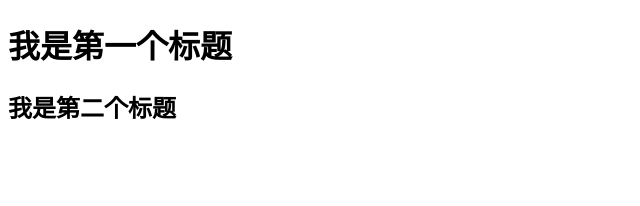
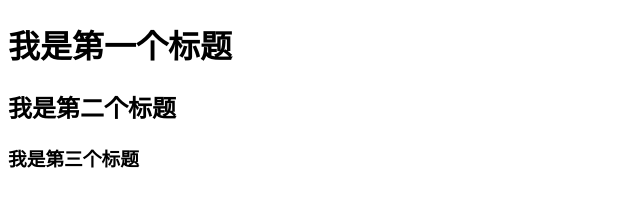
Before and after one commit to xiaoyuAnd/20210925git, a plain HTML site: page index.html in a window 1280 px wide. Shown: the whole page, without its empty margins (0-640 px from the left). Drawn offline with Linux system fonts and the light colour scheme.

Commit message:
第三个标题输入成功

```diff
--- a/index.html
+++ b/index.html
@@ -9,5 +9,6 @@
 <body>
     <h1>我是第一个标题</h1>
     <h2>我是第二个标题</h2>
+    <h3>我是第三个标题</h3>
 </body>
 </html>
```
